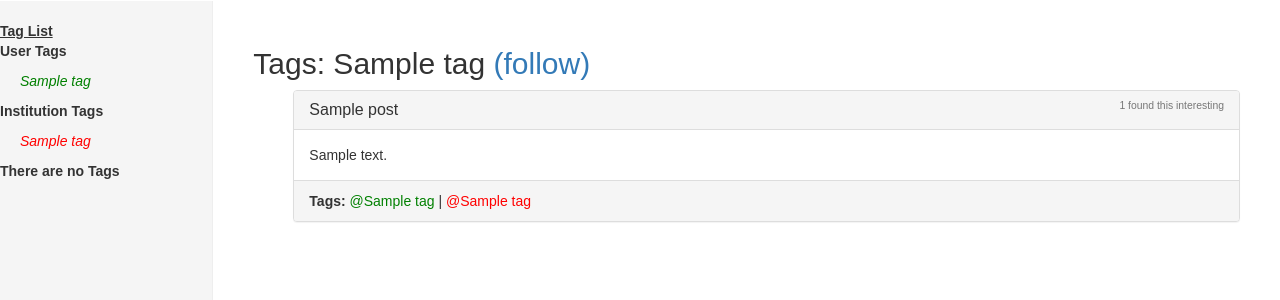
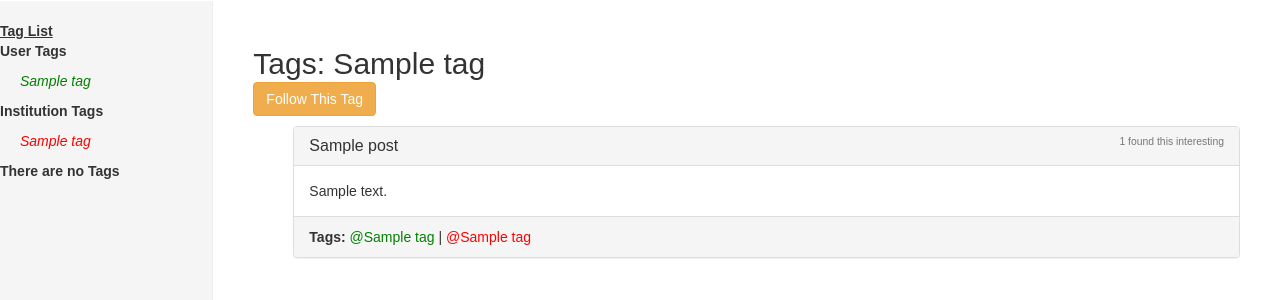
Before and after one commit to projectgoav/studeso, a Django app: template bark/templates/bark/posts.html in a window 1280 px wide. Shown: the part 50-350 px from the top of the page. Run offline with Django 3.2, Linux system fonts and the light colour scheme; the template is opened without the code that fills it: values that come from a table or form of the project are taken from there, others are empty; tables that the repository leaves empty hold one stand-in row (values such as "Sample post"); parts of the project's set-up code (start-up, migrations or seed data) failed here and were passed over; some libraries are stand-ins or nearby versions.

Commit message:
added follow tag button

```diff
--- a/bark/bark/views/views.py
+++ b/bark/bark/views/views.py
@@ -270,9 +270,8 @@ def follow_tag(request,tagSlug):
     if request.method == 'GET':
         tag = Tag.objects.get(slug=tagSlug)
         userProfile = UserProfile.objects.get(user=request.user)
-
         TagFollowing.objects.get_or_create(user=userProfile, tag=tag)
-    return redirect('index')
+    return redirect('index') #TODO redirect back to tag page
 
 def about(request):
     context_dict={}
--- a/bark/templates/bark/posts.html
+++ b/bark/templates/bark/posts.html
@@ -6,7 +6,10 @@
 <h2>Tags:
 {% for tag in tags %}
 		{{ tag.name }}
-			<a href={% url 'follow_tag' tag.slug %}>(follow)</a>
+		<form  id= "follow_tag" method="get" action="{% url 'follow_tag' tag.slug %}">
+            {% csrf_token %}
+            <button class="btn btn-default btn-warning" id="follow_tag">Follow This Tag</button>
+        </form>
 			{% if not forloop.last %}, {% endif %}
 	{% endfor %}
 </h2>
```
Also changed, not shown: bark/templates/bark/search.html (+9 -0 lines).
